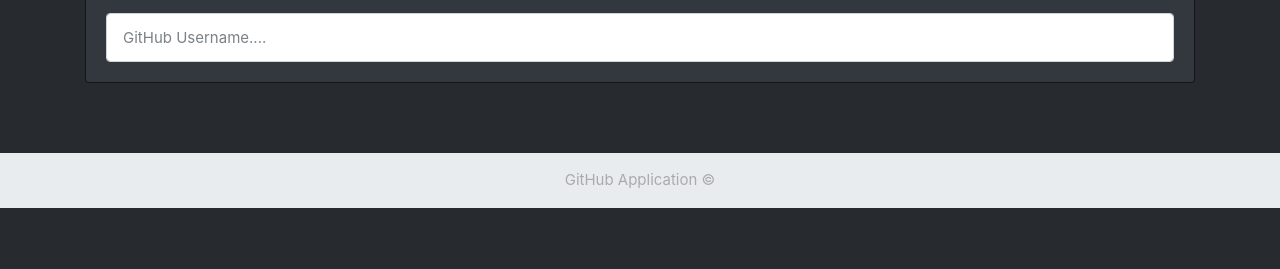
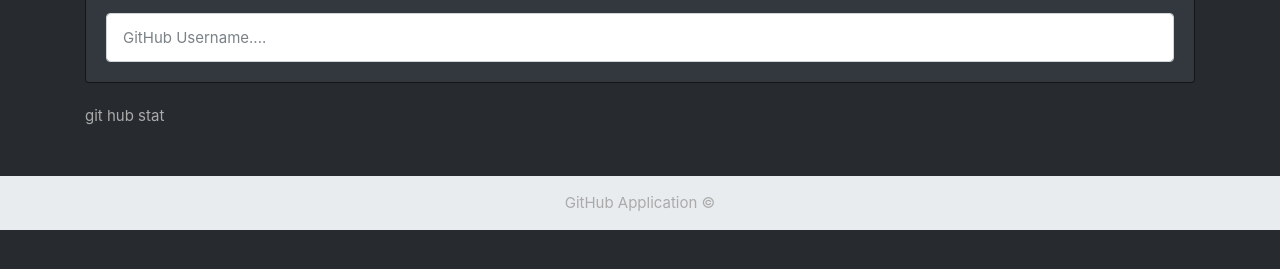
Before and after one commit to jeroxzi/git-hub-search, a plain HTML site: page 18thproject_GitHubAccount/index18.html in a window 1280 px wide. Shown: the part 175-444 px from the top of the page. Drawn offline with nearby package versions, Linux system fonts and the light colour scheme.

Commit message:
added a text a lists

```diff
--- a/18thproject_GitHubAccount/index18.html
+++ b/18thproject_GitHubAccount/index18.html
@@ -23,6 +23,7 @@
         </div>
         <br>
         <div id="profile"></div>
+        <p>git hub stat</p>
     </div>
 
     <footer class="mt-5 p-3 text-center bg-light">
```
